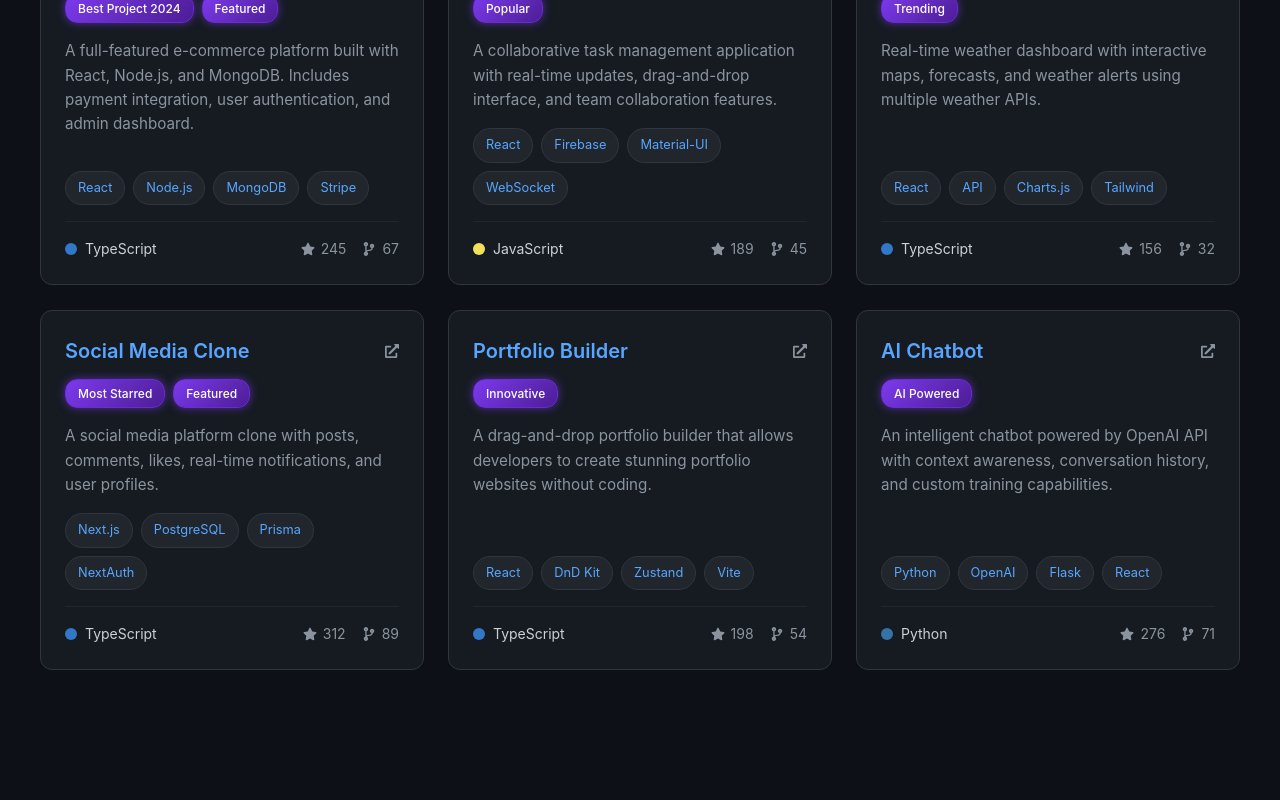
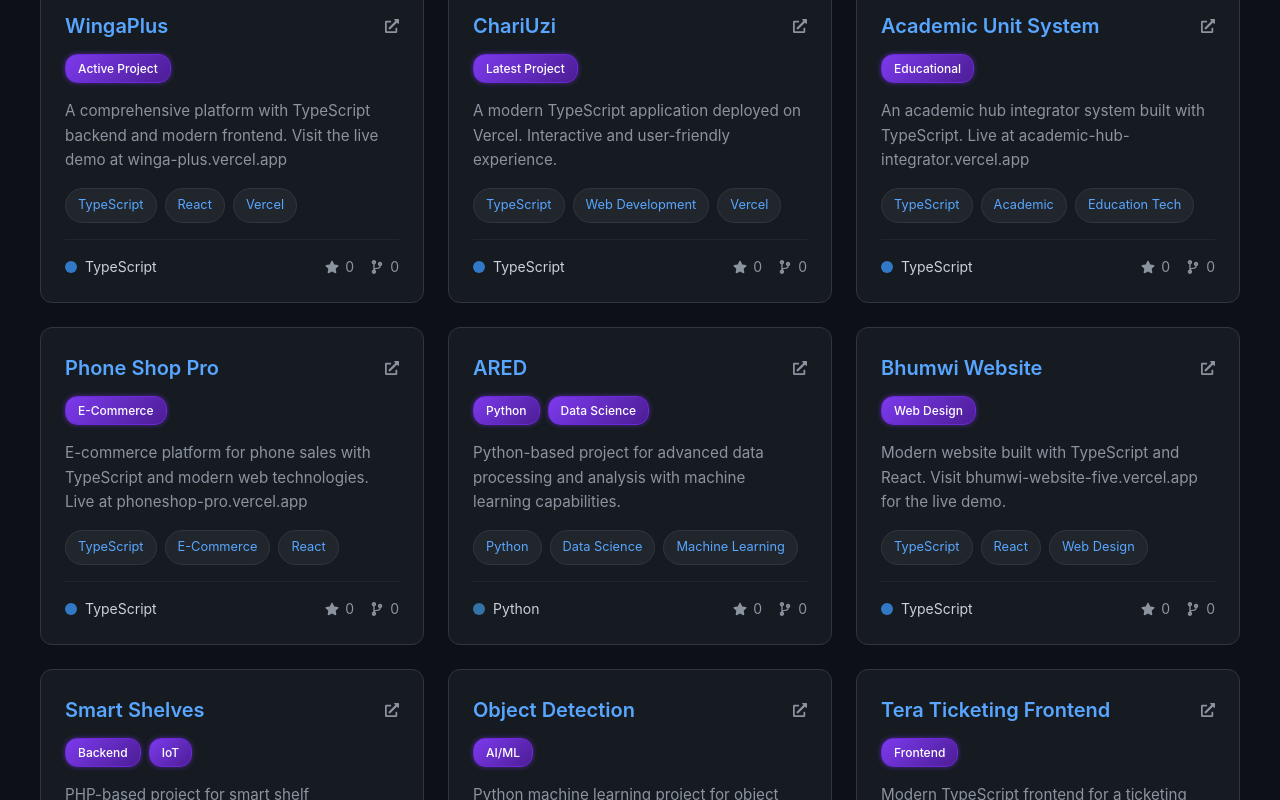
Before and after one commit to Barakael/Portifolio, a React (Vite) app: page / in a window 1280 px wide. Shown: the part 680-1480 px from the top of the page. Before the commit the page ends 1414 px from the top, so only its background shows below. Built offline with nearby package versions, Linux system fonts and the light colour scheme; the HTML template or start-up script is replaced by a standard one.

Commit message:
update profile avatar and enhance project details in portfolio

```diff
--- a/src/components/Profile.css
+++ b/src/components/Profile.css
@@ -24,12 +24,12 @@
 }
 
 .profile-avatar {
-  position: relative;
+  position: cover;
 }
 
 .avatar-image {
-  width: 100px;
-  height: 100px;
+  width: 150px;
+  height: 160px;
   border-radius: 50%;
   border: 3px solid #30363d;
   transition: transform 0.3s ease, border-color 0.3s ease;
--- a/src/components/Profile.tsx
+++ b/src/components/Profile.tsx
@@ -15,7 +15,7 @@
         <div className="profile-header">
           <div className="profile-avatar">
             <img
-              src="https://github.com/github.png"
+              src="src/assets/images/Me.jpg"
               alt="Profile"
               className="avatar-image"
             />
--- a/src/data/projects.ts
+++ b/src/data/projects.ts
@@ -3,74 +3,122 @@
 export const projects: Project[] = [
   {
     id: 1,
-    name: 'E-Commerce Platform',
-    description: 'A full-featured e-commerce platform built with React, Node.js, and MongoDB. Includes payment integration, user authentication, and admin dashboard.',
-    tags: ['React', 'Node.js', 'MongoDB', 'Stripe'],
-    stars: 245,
-    forks: 67,
+    name: 'WingaPlus',
+    description: 'A comprehensive platform with TypeScript backend and modern frontend. Visit the live demo at winga-plus.vercel.app',
+    tags: ['TypeScript', 'React', 'Vercel'],
+    stars: 0,
+    forks: 0,
     language: 'TypeScript',
     languageColor: '#3178c6',
-    badges: ['Best Project 2024', 'Featured'],
-    url: 'https://github.com/yourusername/ecommerce-platform',
+    badges: ['Active Project'],
+    url: 'https://github.com/Barakael/WingaPlus',
   },
   {
     id: 2,
-    name: 'Task Management App',
-    description: 'A collaborative task management application with real-time updates, drag-and-drop interface, and team collaboration features.',
-    tags: ['React', 'Firebase', 'Material-UI', 'WebSocket'],
-    stars: 189,
-    forks: 45,
-    language: 'JavaScript',
-    languageColor: '#f1e05a',
-    badges: ['Popular'],
-    url: 'https://github.com/yourusername/task-manager',
+    name: 'ChariUzi',
+    description: 'A modern TypeScript application deployed on Vercel. Interactive and user-friendly experience.',
+    tags: ['TypeScript', 'Web Development', 'Vercel'],
+    stars: 0,
+    forks: 0,
+    language: 'TypeScript',
+    languageColor: '#3178c6',
+    badges: ['Latest Project'],
+    url: 'https://github.com/Barakael/ChariUzi',
   },
   {
     id: 3,
-    name: 'Weather Dashboard',
-    description: 'Real-time weather dashboard with interactive maps, forecasts, and weather alerts using multiple weather APIs.',
-    tags: ['React', 'API', 'Charts.js', 'Tailwind'],
-    stars: 156,
-    forks: 32,
+    name: 'Academic Unit System',
+    description: 'An academic hub integrator system built with TypeScript. Live at academic-hub-integrator.vercel.app',
+    tags: ['TypeScript', 'Academic', 'Education Tech'],
+    stars: 0,
+    forks: 0,
     language: 'TypeScript',
     languageColor: '#3178c6',
-    badges: ['Trending'],
-    url: 'https://github.com/yourusername/weather-dashboard',
+    badges: ['Educational'],
+    url: 'https://github.com/Barakael/academic-unit-system',
   },
   {
     id: 4,
-    name: 'Social Media Clone',
-    description: 'A social media platform clone with posts, comments, likes, real-time notifications, and user profiles.',
-    tags: ['Next.js', 'PostgreSQL', 'Prisma', 'NextAuth'],
-    stars: 312,
-    forks: 89,
+    name: 'Phone Shop Pro',
+    description: 'E-commerce platform for phone sales with TypeScript and modern web technologies. Live at phoneshop-pro.vercel.app',
+    tags: ['TypeScript', 'E-Commerce', 'React'],
+    stars: 0,
+    forks: 0,
     language: 'TypeScript',
     languageColor: '#3178c6',
-    badges: ['Most Starred', 'Featured'],
-    url: 'https://github.com/yourusername/social-clone',
+    badges: ['E-Commerce'],
+    url: 'https://github.com/Barakael/phoneshop_pro',
   },
   {
     id: 5,
-    name: 'Portfolio Builder',
-    description: 'A drag-and-drop portfolio builder that allows developers to create stunning portfolio websites without coding.',
-    tags: ['React', 'DnD Kit', 'Zustand', 'Vite'],
-    stars: 198,
-    forks: 54,
-    language: 'TypeScript',
-    languageColor: '#3178c6',
-    badges: ['Innovative'],
-    url: 'https://github.com/yourusername/portfolio-builder',
+    name: 'ARED',
+    description: 'Python-based project for advanced data processing and analysis with machine learning capabilities.',
+    tags: ['Python', 'Data Science', 'Machine Learning'],
+    stars: 0,
+    forks: 0,
+    language: 'Python',
+    languageColor: '#3572A5',
+    badges: ['Python', 'Data Science'],
+    url: 'https://github.com/Barakael/ARED',
   },
   {
     id: 6,
-    name: 'AI Chatbot',
-    description: 'An intelligent chatbot powered by OpenAI API with context awareness, conversation history, and custom training capabilities.',
-    tags: ['Python', 'OpenAI', 'Flask', 'React'],
-    stars: 276,
-    forks: 71,
+    name: 'Bhumwi Website',
+    description: 'Modern website built with TypeScript and React. Visit bhumwi-website-five.vercel.app for the live demo.',
+    tags: ['TypeScript', 'React', 'Web Design'],
+    stars: 0,
+    forks: 0,
+    language: 'TypeScript',
+    languageColor: '#3178c6',
+    badges: ['Web Design'],
+    url: 'https://github.com/Barakael/bhumwi-website',
+  },
+  {
+    id: 7,
+    name: 'Smart Shelves',
+    description: 'PHP-based project for smart shelf management system with inventory tracking capabilities.',
+    tags: ['PHP', 'IoT', 'Backend'],
+    stars: 0,
+    forks: 0,
+    language: 'PHP',
+    languageColor: '#777BB4',
+    badges: ['Backend', 'IoT'],
+    url: 'https://github.com/Barakael/Smart-Shelves',
+  },
+  {
+    id: 8,
+    name: 'Object Detection',
+    description: 'Python machine learning project for object detection using advanced computer vision techniques.',
+    tags: ['Python', 'Computer Vision', 'ML'],
+    stars: 0,
+    forks: 0,
     language: 'Python',
     languageColor: '#3572A5',
-    badges: ['AI Powered'],
-    url: 'https://github.com/yourusername/ai-chatbot',
+    badges: ['AI/ML'],
+    url: 'https://github.com/Barakael/object_ditection',
+  },
+  {
+    id: 9,
+    name: 'Tera Ticketing Frontend',
+    description: 'Modern TypeScript frontend for a ticketing system with intuitive user interface.',
+    tags: ['TypeScript', 'React', 'Frontend'],
+    stars: 0,
+    forks: 0,
+    language: 'TypeScript',
+    languageColor: '#3178c6',
+    badges: ['Frontend'],
+    url: 'https://github.com/Barakael/TeraTicketing_Frontend',
+  },
+  {
+    id: 10,
+    name: 'Consultants Platform',
+    description: 'CSS-based platform for consultant services and networking. Live at consultants-six.vercel.app',
+    tags: ['CSS', 'Web Design', 'Frontend'],
+    stars: 0,
+    forks: 0,
+    language: 'CSS',
+    languageColor: '#563d7c',
+    badges: ['Design'],
+    url: 'https://github.com/Barakael/consultants',
   },
 ]
```
